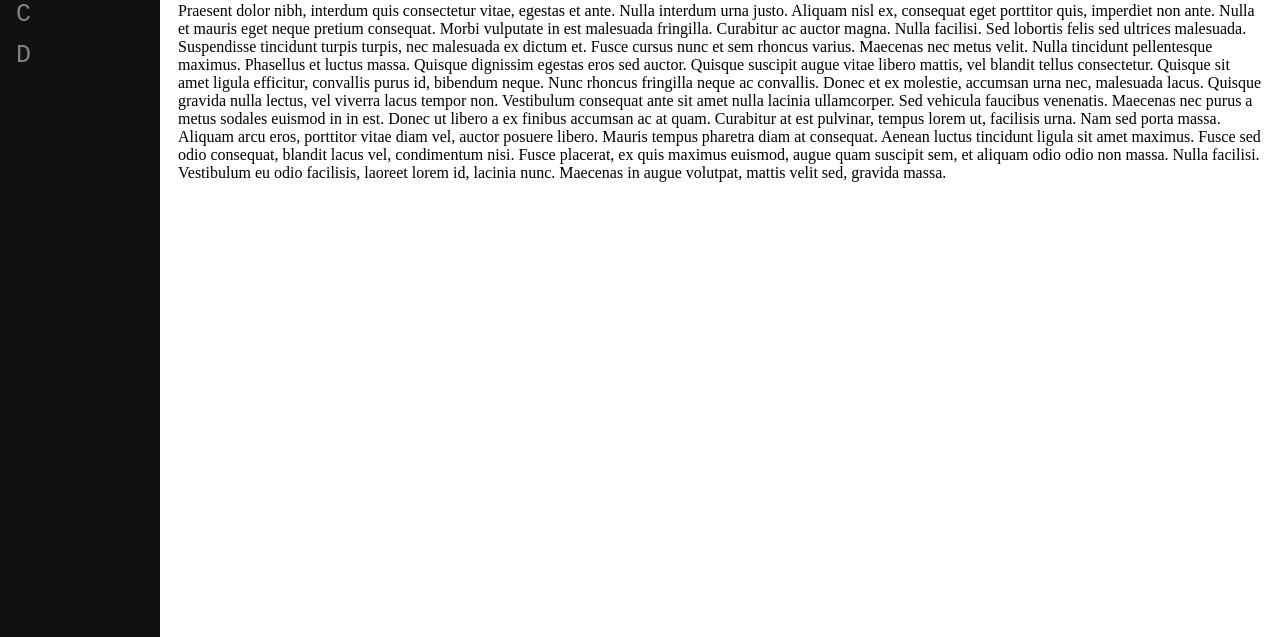
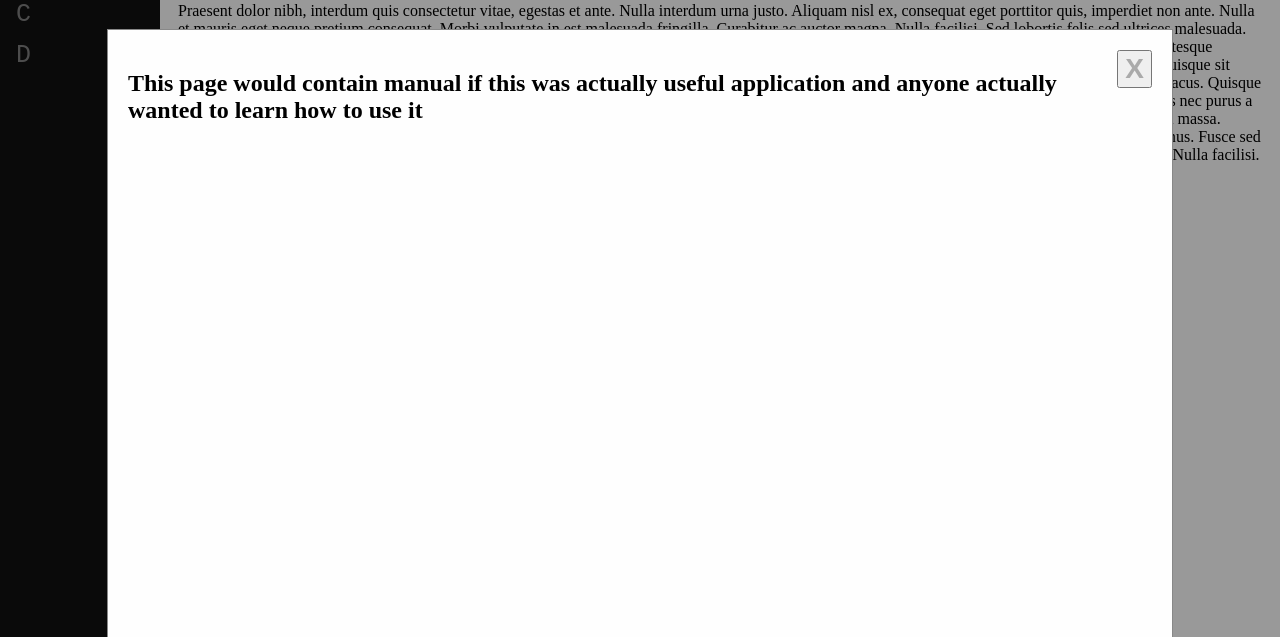
Before and after one commit to UnizaMatBre/VAII_Semestralna_praca, a plain HTML site: page index.html in a window 1280 px wide. Both pictures are taken after a click on the link "Help". Shown: the part 163-800 px from the top of the page. Drawn offline with Linux system fonts and the light colour scheme.

Commit message:
Added help page and fetch mechanism to get it using button

```diff
--- a/index.html
+++ b/index.html
@@ -12,16 +12,16 @@
 
 	<body>
 		<div id="modal-window" class="modal">
-			<div class="modal-content">
+			<div class="modal-internal">
 				<button id="modal-close" class="modal-close">X</button>
 
-				Some content here
+				<div id="modal-content">test</div>
 			</div>
 		</div>
 
 
 		<div class="side-main-menu">
-			<a href="javascript:alert(10)">Help</a>
+			<a href="javascript:openModalWith('./modals/help.html')">Help</a>
 			<a href="#">B</a>
 			<a href="#">C</a>
 			<a href="#">D</a>
@@ -59,16 +59,34 @@
 			];
 
 
-			var modal_window = document.getElementById("modal-window");
 
 
+
+
+			var modal_window = document.getElementById("modal-window");
+			var modal_content = document.getElementById("modal-content");
+
+			// clears and closes modal window
 			document.getElementById("modal-close").onclick = function() {
+				modal_content.innerHTML = "";
 				modal_window.style.display = "none";
 			}
 
 
+			// fetches page and shows it in modal window
 			function openModalWith(url) {
+				fetch(url)
+					.then(function(response) {
+						return response.text();
+					})
+					.then(function(respondText) {
+						modal_content.innerHTML = respondText;
 
+						modal_window.style.display = "block";
+					})
+					.catch(function(expection) {
+						alert(expection);
+					})
 			}
 
 
--- a/main_styles.css
+++ b/main_styles.css
@@ -132,7 +132,7 @@
 }
 
 
-.modal-content {
+.modal-internal {
 	background-color: #fefefe;
   margin: 15% auto; /* 15% from the top and centered */
   padding: 20px;
--- /dev/null
+++ b/modals/help.html
@@ -0,0 +1 @@
+<h2>This page would contain manual if this was actually useful application and anyone actually wanted to learn how to use it</h2>
```
